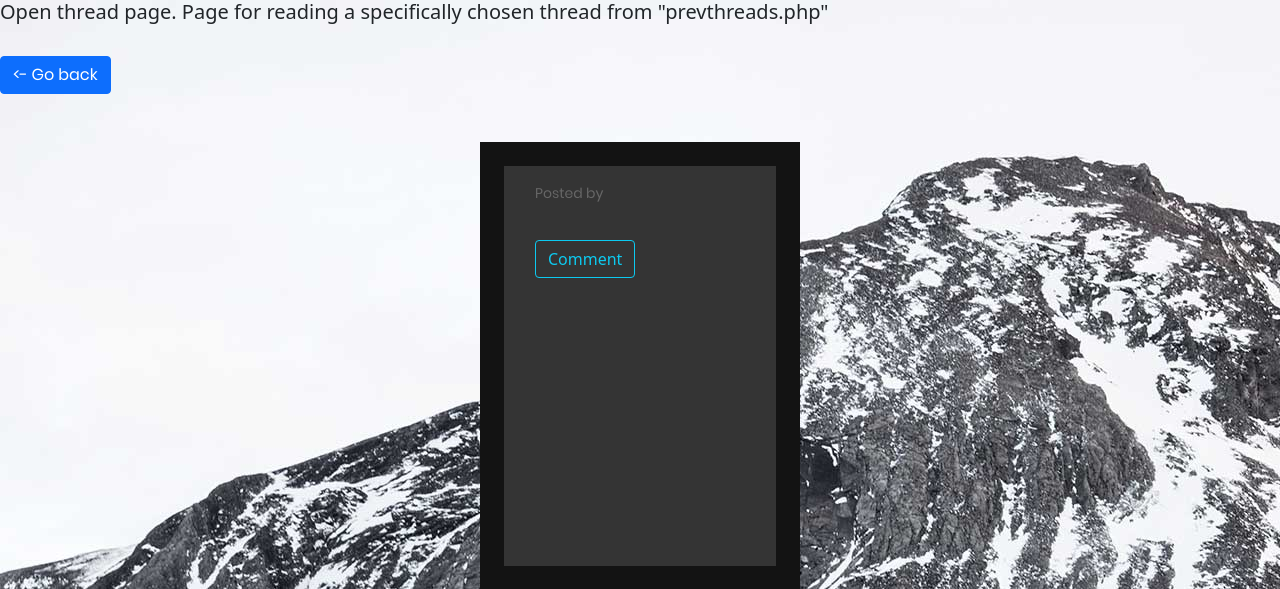
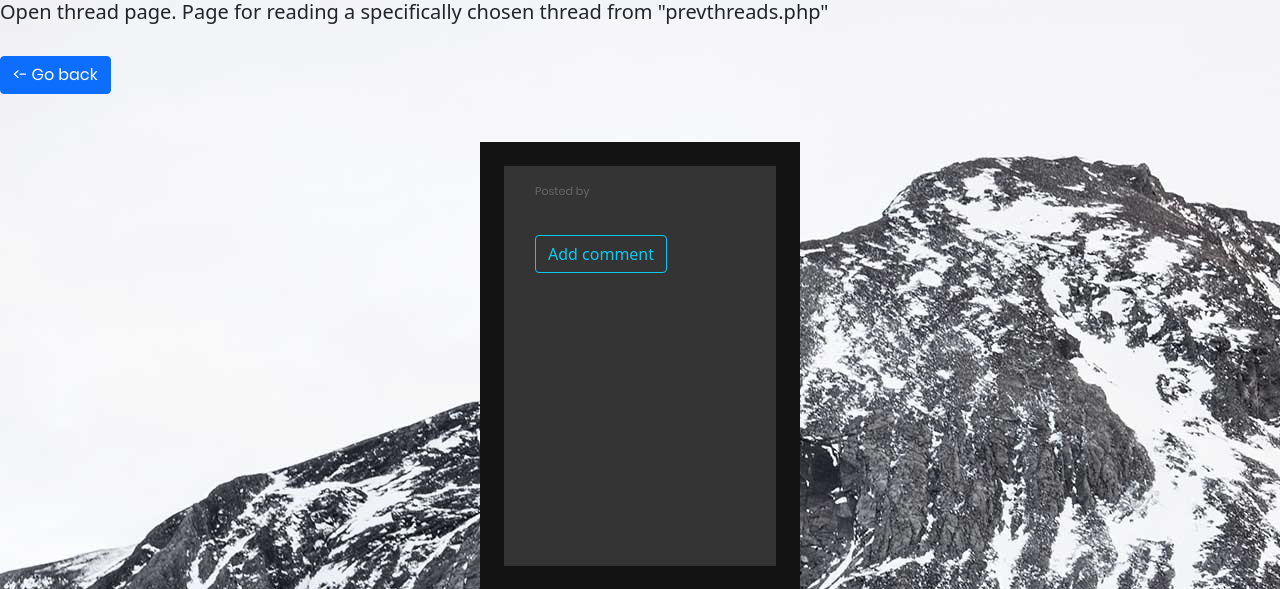
Before and after one commit to Vincentcf/FFF---Vincentcf, a PHP site: page /openthread.php in a window 1280 px wide. Shown: the top 589 px of the page. Run offline with PHP 8.4, Linux system fonts and the light colour scheme; data that the repository does not hold is empty.

Commit message:
26 april

```diff
--- a/css/style.css
+++ b/css/style.css
@@ -42,3 +42,7 @@ h1{
 .body{
     align-content: center;
 }
+
+.user-class{
+    font-size: 0.70rem;
+}
--- a/openthread.html
+++ b/openthread.html
@@ -35,7 +35,7 @@
 
 <div class="container-fluid d-flex p-4 justify-content-center mh-100 mw-100 w-25 " style="background-color: rgb(19, 19, 19);">
     <div class="mh-100 d-inline-block p-3" style="height:400px; width:350px; background-color:rgb(52, 52, 52); color:white;">
-        <div class="col-12"><p>Posted by <a href="#">***username***</a></p>
+        <div class="col-12"><p class="user-class">Posted by <a class="user-class" href="#">***username***</a></p>
         </div>
         <div class="col-lg-12"><h5><b>***title***</b></h5>
         </div>
@@ -43,7 +43,7 @@
         <div class="col"><p class="" style="color:white; font-family:'Gill Sans', 'Gill Sans MT', Calibri, 'Trebuchet MS', sans-serif;">***descr***</p>
         </div>
         <div class="col-6 d-flex align-items-end mt-auto">
-            <button class="btn btn-outline-info " type="button" onclick="alert('comment button clicked')">Comment</button>
+            <button class="btn btn-outline-info " type="button" onclick="alert('comment button clicked')">Add comment</button>
         </div>
     </div>
 </div>
```
